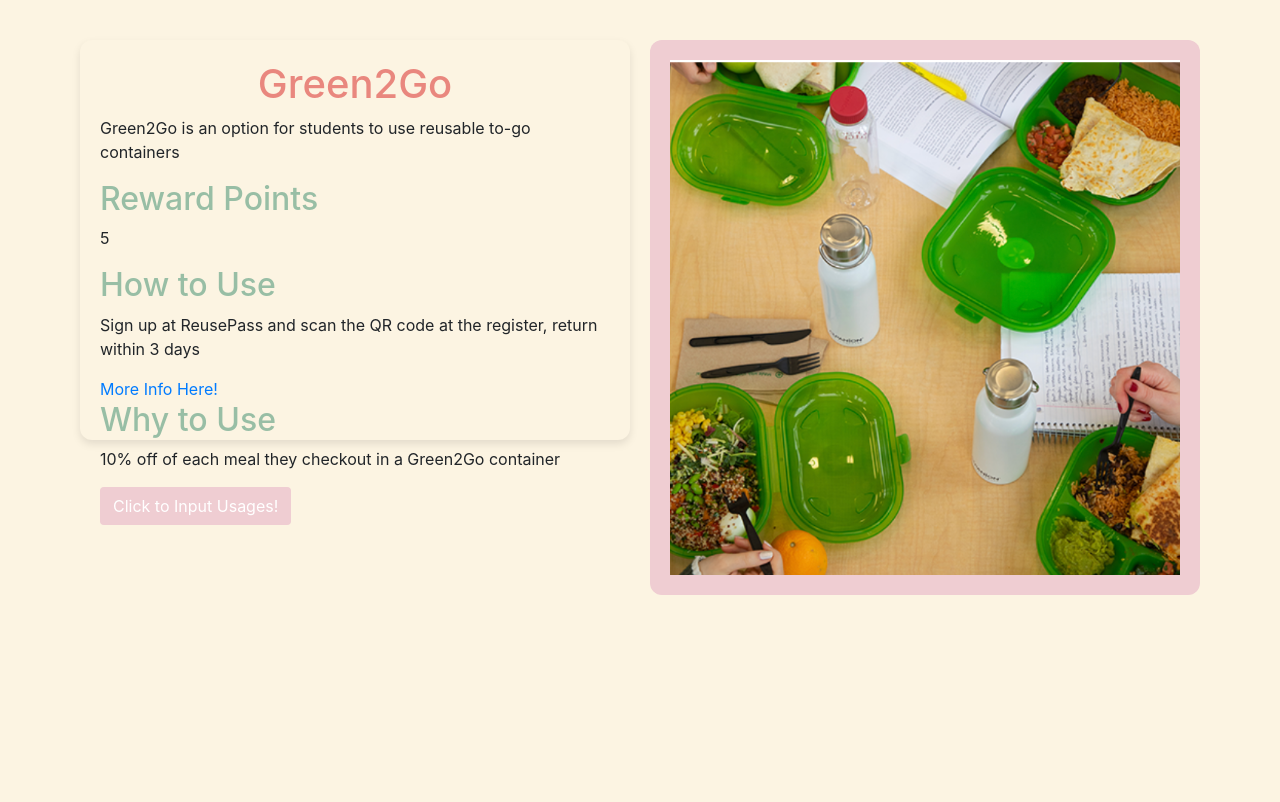
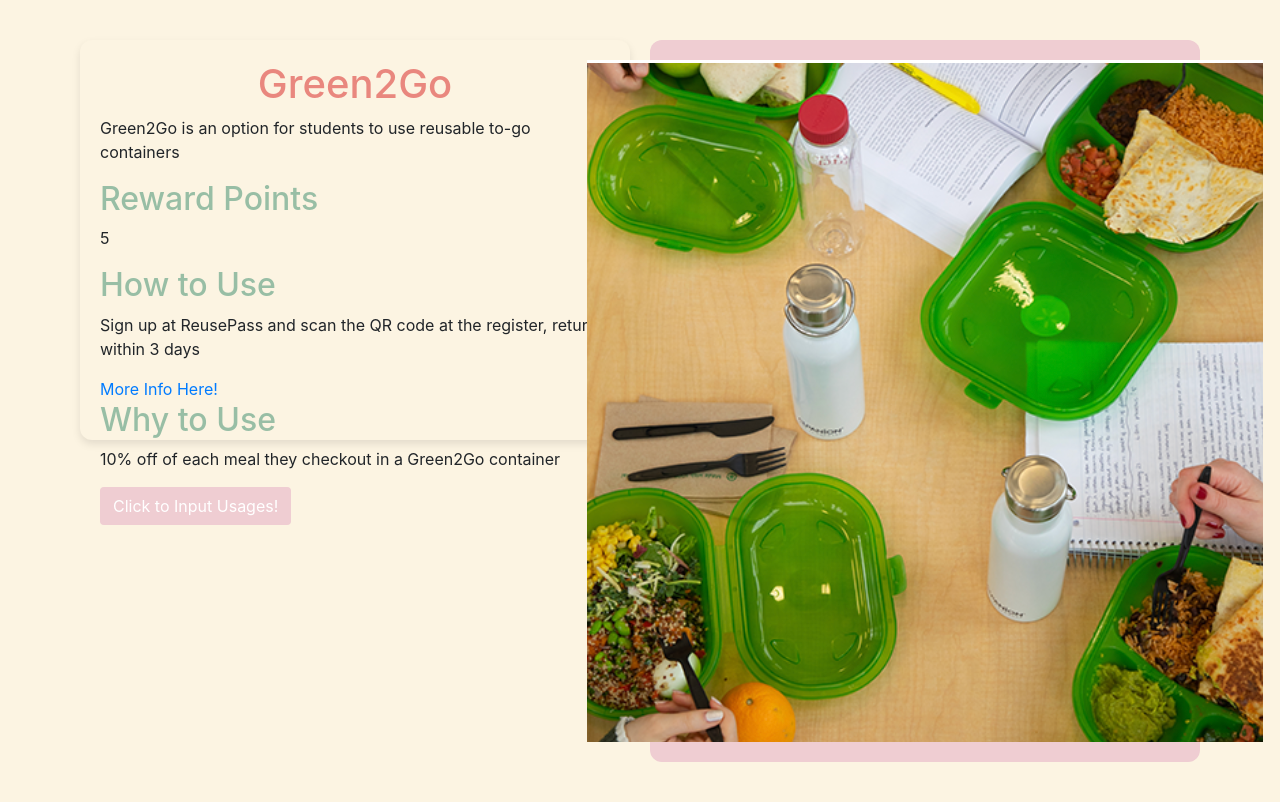
Before and after one commit to CSCI3356-Fall2024/Ed-Sheeran---The-A-Team, a Django app: page /service/0// in a window 1280 px wide. Shown: the part 110-912 px from the top of the page. Before the commit the page ends 705 px from the top, so only its background shows below. Run offline with Django 5.2, Linux system fonts and the light colour scheme; data comes from the database, SQL or seed files in the repository.

Commit message:
minor style change

```diff
--- a/GreenWave/static/service_styles.css
+++ b/GreenWave/static/service_styles.css
@@ -119,10 +119,3 @@ h2 {
   .bg-color {
     background-color: #fcf4e2;
   }
-
-  .image-section img {
-    width: 100%;  /* Make the image take up the full width of the container */
-    height: auto; /* Maintain the aspect ratio */
-    object-fit: contain; /* Ensure the whole image fits within the container */
-    max-width: 100%; /* Ensure the image doesn’t stretch beyond the container */
-  }
```
Also changed, not shown: GreenWave/templates/exchange_detail.html (+5 -5 lines).
